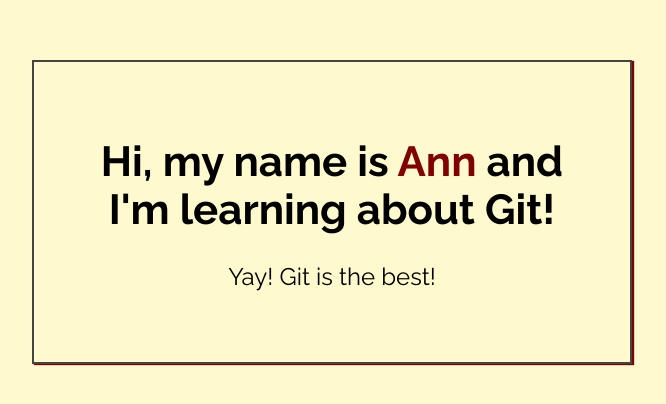
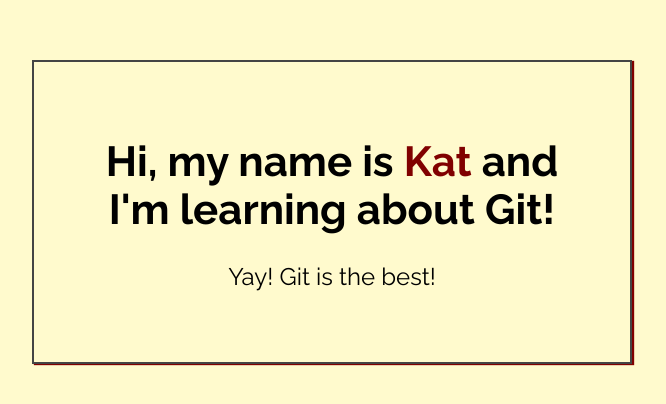
Before and after one commit to katlehman/my-first-repo, a plain HTML site: page index.html in a window 1280 px wide. Shown: the part 188-592 px from the top of the page, without its empty margins (308-974 px from the left). Drawn offline with Linux system fonts and the light colour scheme.

Commit message:
Modified name in index.html

```diff
--- a/index.html
+++ b/index.html
@@ -14,7 +14,7 @@
 <body>
 
     <div class="greeting">
-        <h1>Hi, my name is <span class="highlight">Ann</span> and I'm learning about Git! </h1>
+        <h1>Hi, my name is <span class="highlight">Kat</span> and I'm learning about Git! </h1>
 
         <p>Yay! Git is the best!</p>
     </div>
```
